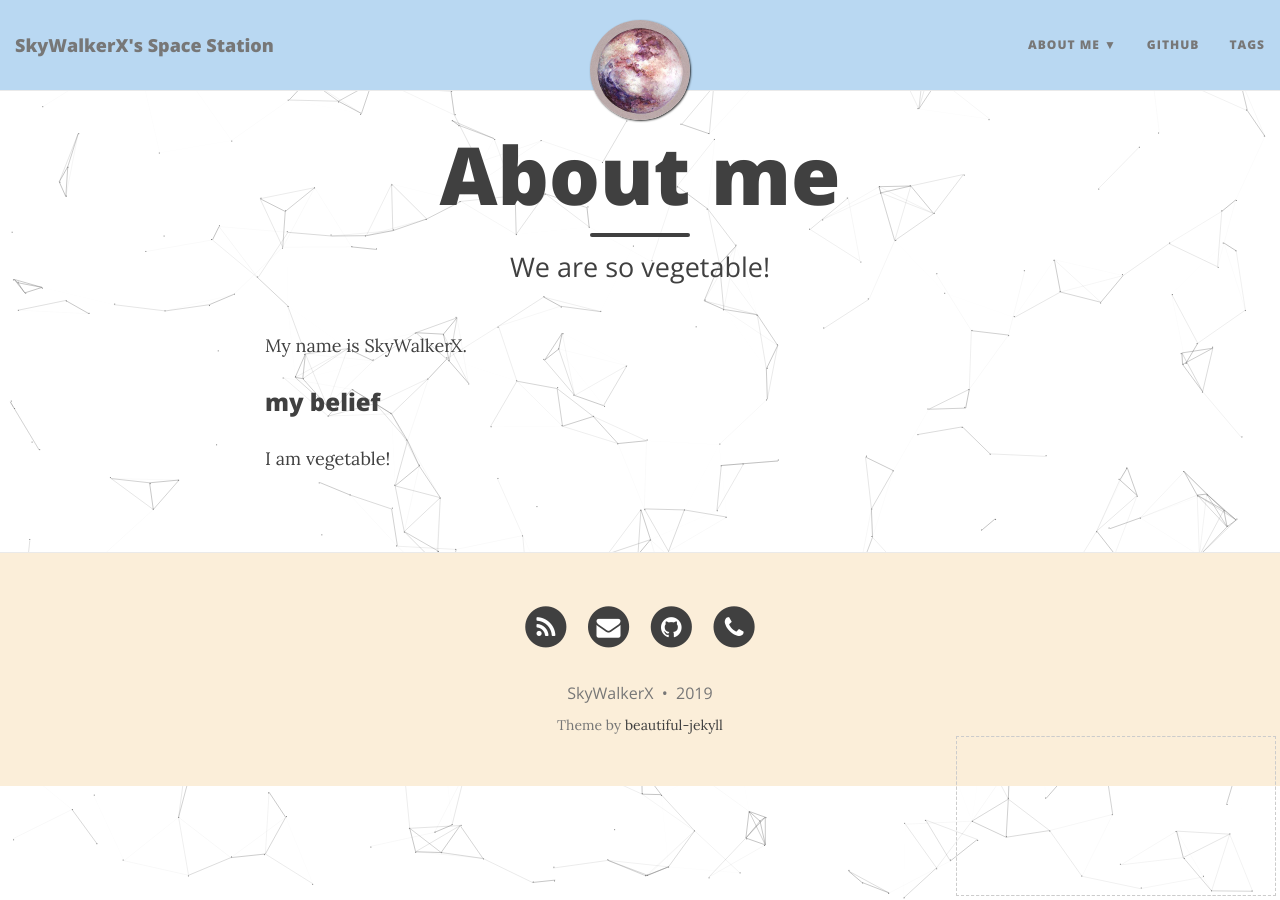
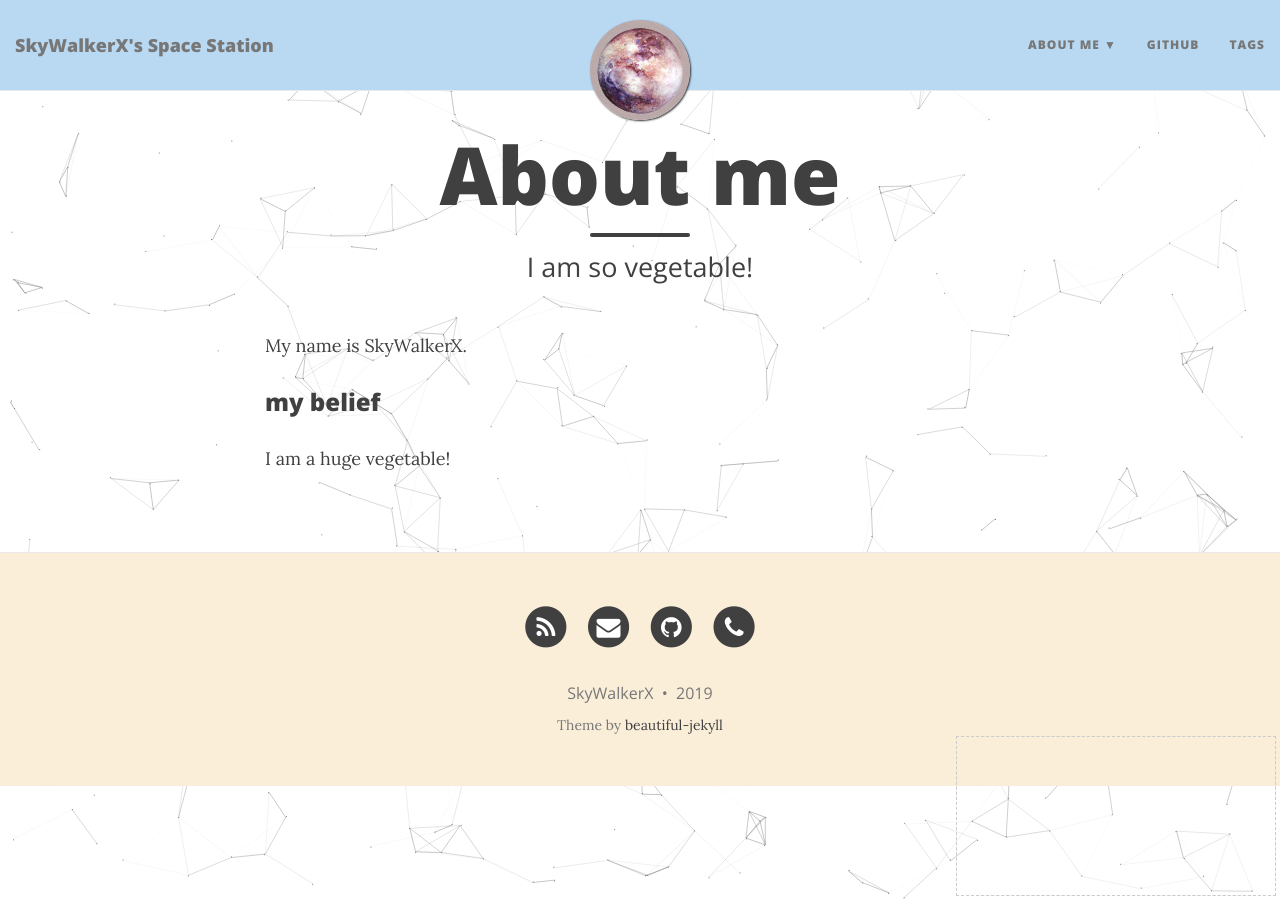
Before and after one commit to Michelia-zhx/SkyWalkerX.github.io, a Jekyll site: the page built from aboutme.md, in a window 1280 px wide and 900 px high. Built offline with Jekyll 4.4.1, drawn with Linux system fonts in a browser that asks for light colours; nearby versions of some CDN libraries.

```diff
--- a/aboutme.md
+++ b/aboutme.md
@@ -1,11 +1,11 @@
 ---
 layout: page
 title: About me
-subtitle: We are so vegetable!
+subtitle: I am so vegetable!
 ---
 
 My name is SkyWalkerX.
 
 ### my belief
 
-I am vegetable!
+I am a huge vegetable!
--- a/index.html
+++ b/index.html
@@ -1,7 +1,7 @@
 ---
 layout: page
-title: I'm DB's Course Project
-subtitle: We are so vegetable!
+title: SkyWalkerX's Space Station
+subtitle:
 use-site-title: true
 css: "/css/index.css"
 bigimg:
```
Also changed, not shown: _posts/2019-6-26-RNN.md (+1 -1 lines), _posts/2019-6-28-GRU.md (+1 -1 lines), _config.yml (line endings or trailing spaces), img/cover1.jpg (added), img/cover10.jpg (added), img/cover2.jpg (added), img/cover3.jpg (added), img/cover4.jpg (added), img/cover5.jpg (added), img/cover6.jpg (added), img/cover7.jpg (added), img/cover8.jpg (added), img/cover9.jpg (added).
